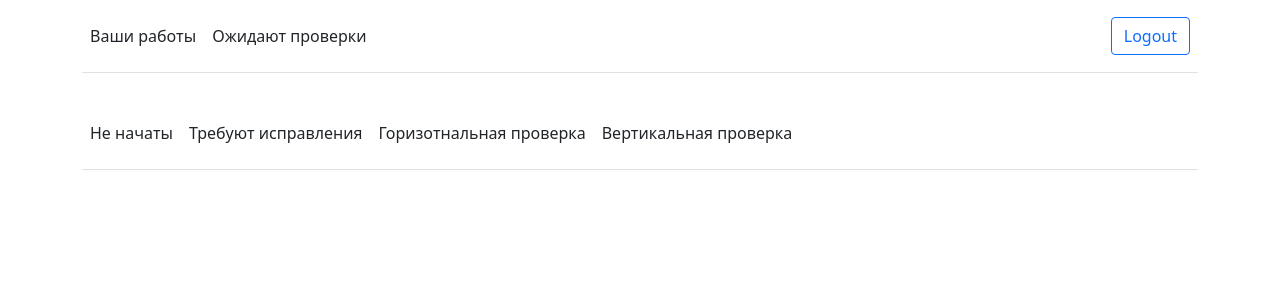
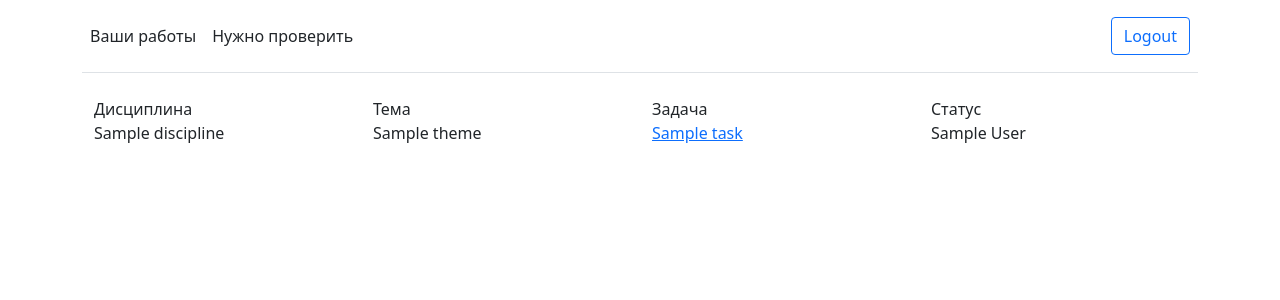
Before and after one commit to YuriSilenok/self-checking, a Flask app: page /my-works in a window 1280 px wide. Shown: the top 300 px of the page. Run offline with Flask 2, Linux system fonts and the light colour scheme; the visitor is signed in with stand-in values (Sample User, id 1); tables that the repository leaves empty hold one stand-in row (values such as "Sample post"); parts of the project's set-up code (start-up, migrations or seed data) failed here and were passed over.

Commit message:
Добавил вывод списка задач

```diff
--- a/main.py
+++ b/main.py
@@ -5,8 +5,6 @@ import os
 
 from flask_sqlalchemy import SQLAlchemy
 
-# UPLOAD_FOLDER = os.path.join(os.path.abspath(os.path.dirname(__file__)), 'files')
-# UPLOAD_FOLDER = os.path.join('.', 'files')
 UPLOAD_FOLDER = 'files'
 
 app = Flask(__name__)
@@ -46,12 +44,6 @@ def logout():
 @login_is_required
 def index():
     return render_template('index.html')
-
-
-@app.route('/my-works', endpoint='my_works')
-@login_is_required
-def my_works():
-    return render_template('my-works.html')
 
 
 @app.route('/review', endpoint='review', methods=['POST', 'GET'])
@@ -149,19 +141,56 @@ def to_do():
             })
         task_data['requirements'] = requirements
 
-    user_tasks = StudentTask.query.filter_by(
-        user_id=session['user_id'],
-        status_id=StudentTask.query.filter_by(name='Не начата').first().id,
-    ).all()
-    tasks = []
-    for user_task in user_tasks:
+    task_reject = task_todo = task_wait = task_done = tasks = []
+    for user_task in StudentTask.query.filter_by(student_id=session['user_id']):
         tasks.append({
             'id': user_task.task.id,
             'discipline': user_task.task.theme.discipline.name,
             'theme': user_task.task.theme.name,
             'name': user_task.task.name,
         })
+
     return render_template('to-do.html', tasks=tasks, task_data=task_data)
+
+
+@app.route('/task/<int:id_>', endpoint='my_task')
+@login_is_required
+def task(id_):
+    task_ = Task.query.filter_by(id=id_).first()
+    task_ = {
+        'id': task_.id,
+        'name': task_.name,
+        'text': task_.text,
+        'count_review': task_.review_count,
+        'solving': [],
+    }
+    student_task_ = StudentTask.query.filter_by(task_id=task_['id']).first()
+
+    for solving_ in Solving.query.filter_by(student_task_id=student_task_.id).all():
+        task_['solving'].append({
+            'file_name': solving_.file_name,
+            'file_path': solving_.file_path,
+            'review_count': solving_.review_count,
+            'created_at': solving_.created_at,
+        })
+    return render_template('task.html', task=task_)
+
+
+@app.route('/my-works', endpoint='my_works')
+@login_is_required
+def my_works():
+    tasks = []
+    for student_task_status in StudentTaskStatus.query.all():
+        for student_task in StudentTask.query.filter_by(student_id=session['user_id'],
+                                                        student_task_status_id=student_task_status.id).all():
+            tasks.append({
+                'discipline': student_task.task.theme.discipline.name,
+                'theme': student_task.task.theme.name,
+                'task': student_task.task.name,
+                'status': student_task.student_task_status.name,
+                'id': student_task.task.id
+            })
+    return render_template('my-works.html', tasks=tasks)
 
 
 @app.route('/sign-in', methods=['POST', 'GET'])
@@ -172,7 +201,7 @@ def sign_in():
             if user:
                 if user.password_hash == hashlib.sha1(request.form['password'].encode('utf-8')).hexdigest():
                     session['user_id'] = user.id
-                    session['user_name'] = user.name
+                    session['user_name'] = user.first_name
                     return redirect('/')
                 else:
                     return redirect('sign-in?mess=Пароль не верный')
@@ -232,7 +261,7 @@ class Student(db.Model):
     user = db.relationship("User")
 
     group_id = db.Column(db.Integer, db.ForeignKey('Group.id'), nullable=False)
-    user = db.relationship("Group")
+    group = db.relationship("Group")
 
     student_status_id = db.Column(db.Integer, db.ForeignKey('StudentStatus.id'), nullable=False)
     student_status = db.relationship("StudentStatus")
@@ -254,20 +283,33 @@ class Teacher(db.Model):
         return f'<Teacher {self.user_id}>'
 
 
+class StudentTaskStatus(db.Model):
+    __tablename__ = 'StudentTaskStatus'
+
+    id = db.Column(db.Integer, primary_key=True)
+    name = db.Column(db.String(30), nullable=False)
+
+    def __repr__(self):
+        return f'<StudentTaskStatus {self.id}>'
+
+
 class StudentTask(db.Model):
     __tablename__ = 'StudentTask'
 
     id = db.Column(db.Integer, primary_key=True)
-    created_at = db.Column(db.DateTable, default=datetime.utcnow, nullable=False)
-    completed_at = db.Column(db.DateTable, default=datetime.utcnow, nullable=False)
+    created_at = db.Column(db.DateTime, default=datetime.utcnow, nullable=False)
+    completed_at = db.Column(db.DateTime)
 
-    student_id = db.Column(db.Integer, db.ForeignKey('Student.id'), nullable=False)
+    student_task_status_id = db.Column(db.Integer, db.ForeignKey('StudentTaskStatus.id'), default=1, nullable=False)
+    student_task_status = db.relationship('StudentTaskStatus')
+
+    student_id = db.Column(db.Integer, db.ForeignKey('Student.user_id'), nullable=False)
     student = db.relationship('Student')
 
     task_id = db.Column(db.Integer, db.ForeignKey('Task.id'), nullable=False)
     task = db.relationship('Task')
 
-    def __perp__(self):
+    def __repr__(self):
         return f'<StudentTask {self.id}>'
 
 
@@ -333,7 +375,7 @@ class Discipline(db.Model):
     id = db.Column(db.Integer, primary_key=True)
     name = db.Column(db.String(256), nullable=False)
 
-    author_id = db.Column(db.Integer, db.ForeignKey('Teacher.id'), nullable=False)
+    author_id = db.Column(db.Integer, db.ForeignKey('Teacher.user_id'), nullable=False)
     author = db.relationship("Teacher")
 
     departament_id = db.Column(db.Integer, db.ForeignKey('Departament.id'), nullable=False)
@@ -349,14 +391,14 @@ class Review(db.Model):
     id = db.Column(db.Integer, primary_key=True)
     name = db.Column(db.String(256), nullable=False)
 
-    teacher_id = db.Column(db.Integer, db.ForeignKey('Teacher.id'))
+    teacher_id = db.Column(db.Integer, db.ForeignKey('Teacher.user_id'))
     teacher = db.relationship("Teacher")
 
-    student_id = db.Column(db.Integer, db.ForeignKey('Student.id'))
+    student_id = db.Column(db.Integer, db.ForeignKey('Student.user_id'))
     student = db.relationship("Student")
 
-    departament_id = db.Column(db.Integer, db.ForeignKey('ReviewStatus.id'), nullable=False)
-    departament = db.relationship("ReviewStatus")
+    status_id = db.Column(db.Integer, db.ForeignKey('ReviewStatus.id'), nullable=False)
+    status = db.relationship("ReviewStatus")
 
     solving_id = db.Column(db.Integer, db.ForeignKey('Solving.id'), nullable=False)
     solving = db.relationship("Solving")
@@ -371,7 +413,7 @@ class Theme(db.Model):
     id = db.Column(db.Integer, primary_key=True)
     name = db.Column(db.String(256), nullable=False)
 
-    discipline_id = db.Column(db.Integer, db.ForeignKey('discipline.id'), nullable=False)
+    discipline_id = db.Column(db.Integer, db.ForeignKey('Discipline.id'), nullable=False)
     discipline = db.relationship("Discipline")
 
     def __repr__(self):
--- a/templates/maket.html
+++ b/templates/maket.html
@@ -5,7 +5,7 @@
     <header class="d-flex flex-wrap align-items-center justify-content-center justify-content-md-between py-3 mb-4 border-bottom">
       <ul class="nav col-12 col-md-auto mb-2 justify-content-center mb-md-0">
         <li><a href="my-works" class="nav-link px-2 link-dark">Ваши работы</a></li>
-        <li><a href="#" class="nav-link px-2 link-dark">Ожидают проверки</a></li>
+        <li><a href="#" class="nav-link px-2 link-dark">Нужно проверить</a></li>
       </ul>
       <div class="col-md-3 text-end">
         <a href="logout"><button type="button" class="btn btn-outline-primary me-2">Logout</button></a>
--- a/templates/my-works.html
+++ b/templates/my-works.html
@@ -1,15 +1,20 @@
 {% extends 'index.html' %}
 
 {% block center %}
-<header class="d-flex flex-wrap align-items-center justify-content-center justify-content-md-between py-3 mb-4 border-bottom">
-  <ul class="nav col-12 col-md-auto mb-2 justify-content-center mb-md-0">
-    <li><a href="to-do" class="nav-link px-2 link-dark">Не начаты</a></li>
-    <li><a href="#" class="nav-link px-2 link-dark">Требуют исправления</a></li>
-    <li><a href="horizontal-review" class="nav-link px-2 link-dark">Горизотнальная проверка</a></li>
-    <li><a href="#" class="nav-link px-2 link-dark">Вертикальная проверка</a></li>
-  </ul>
-</header>
 <div class="container">
-  {% block content %}{% endblock %}
+  <div class="row">
+      <div class="col-lg-3">Дисциплина</div>
+      <div class="col-lg-3">Тема</div>
+      <div class="col-lg-3">Задача</div>
+      <div class="col-lg-3">Статус</div>
+  </div>
+  {% for task in tasks %}
+  <div class="row">
+      <div class="col-lg-3">{{ task.discipline }}</div>
+      <div class="col-lg-3">{{ task.theme }}</div>
+      <div class="col-lg-3"><a href="task/{{ task.id }}">{{ task.task }}</a></div>
+      <div class="col-lg-3">{{ task.status }}</div>
+  </div>
+{% endfor %}
 </div>
 {% endblock %}
```
Also changed, not shown: init_db.py (+24 -70 lines), templates/task.html (added, +14 -0 lines).
